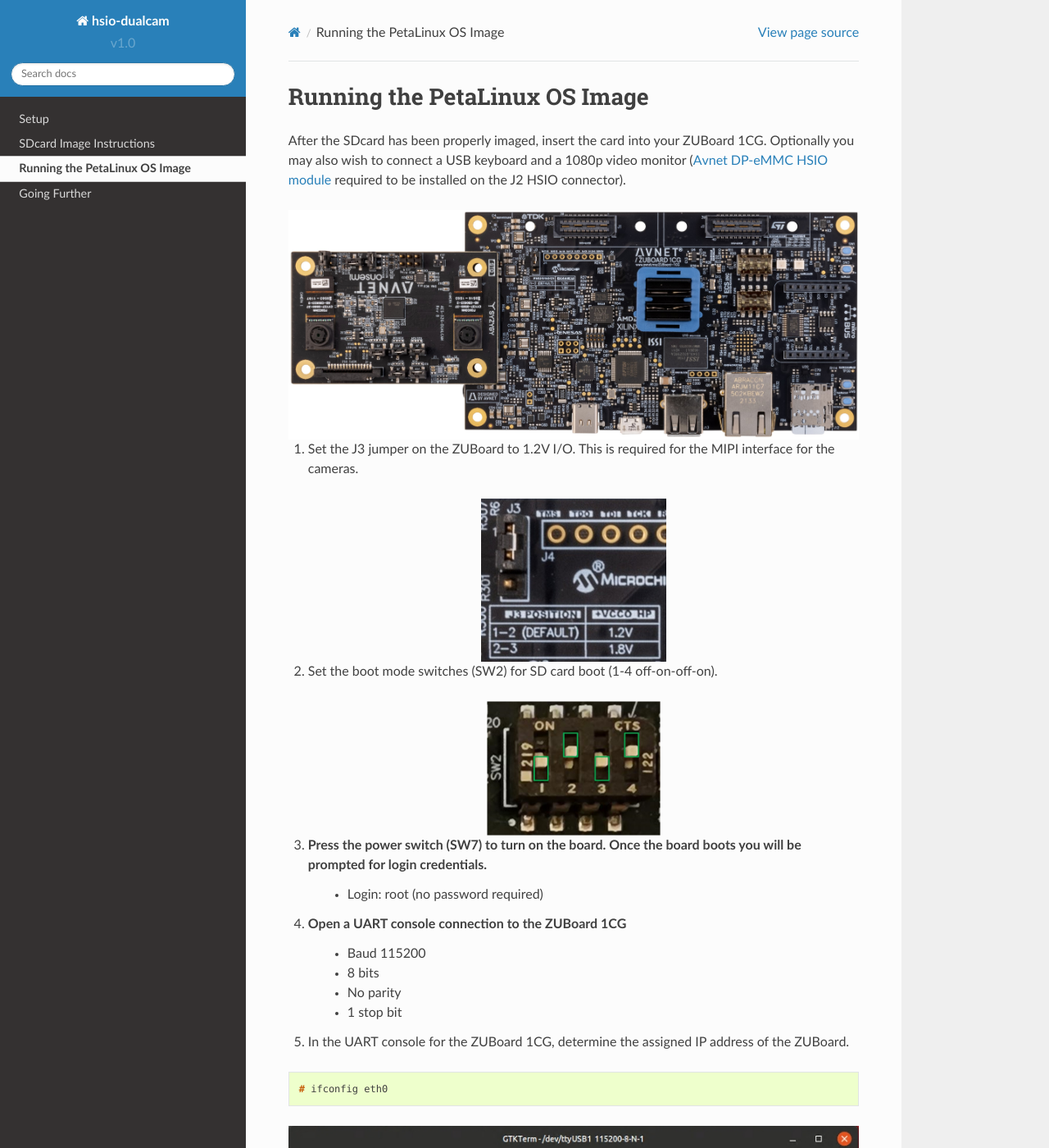
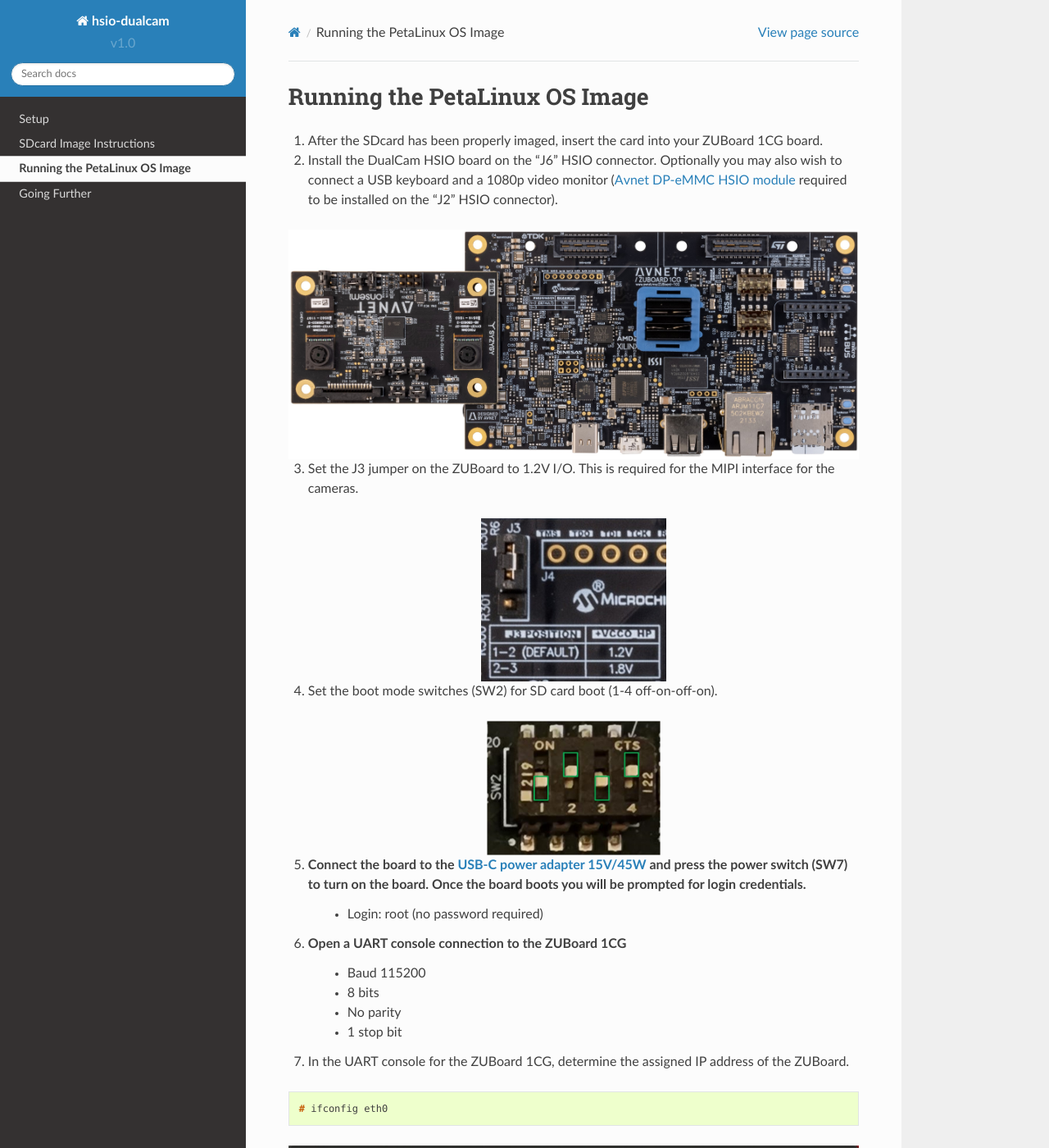
Before and after one commit to Avnet/hsio-dualcam-rtd, a Sphinx documentation site: the page built from docs/source/linux_demo.rst, in a window 1280 px wide and 1400 px high. Shown: the whole window at 82% size. Built offline with Sphinx 7.4.7 and the Read the Docs theme 2.0.0, drawn with Linux system fonts in a browser that asks for light colours.

Commit message:
cleanup edits

```diff
--- a/docs/source/linux_demo.rst
+++ b/docs/source/linux_demo.rst
@@ -1,32 +1,34 @@
 Running the PetaLinux OS Image
 ==============================
 
-After the SDcard has been properly imaged, insert the card into your ZUBoard 1CG. Optionally you may also wish to connect a USB keyboard and a 1080p video monitor (`Avnet DP-eMMC HSIO module <http://avnet.me/dpemmc>`_ required to be installed on the J2 HSIO connector).
+1. After the SDcard has been properly imaged, insert the card into your ZUBoard 1CG board.
+
+2. Install the DualCam HSIO board on the "J6" HSIO connector. Optionally you may also wish to connect a USB keyboard and a 1080p video monitor (`Avnet DP-eMMC HSIO module <http://avnet.me/dpemmc>`_ required to be installed on the "J2" HSIO connector).
 
 .. image:: images/DualCam_mounted_ZUBoard.jpg
     :align: center
 
-1. Set the J3 jumper on the ZUBoard to 1.2V I/O.  This is required for the MIPI interface for the cameras.
+3. Set the J3 jumper on the ZUBoard to 1.2V I/O.  This is required for the MIPI interface for the cameras.
 
 .. image:: images/zuboard_j3_jumper.jpg
     :align: center
 
-2. Set the boot mode switches (SW2) for SD card boot (1-4 off-on-off-on).
+4. Set the boot mode switches (SW2) for SD card boot (1-4 off-on-off-on).
 
 .. image:: images/zub1cg_sd_boot.jpg
     :align: center
     :scale: 40%
 
-3. Press the power switch (SW7) to turn on the board.  Once the board boots you will be prompted for login credentials.
+5. Connect the board to the `USB-C power adapter 15V/45W <http://avnet.me/zuboard-usb-supply/>`_ and press the power switch (SW7) to turn on the board.  Once the board boots you will be prompted for login credentials.
     * Login: root (no password required)
 
-4. Open a UART console connection to the ZUBoard 1CG
+6. Open a UART console connection to the ZUBoard 1CG
     * Baud 115200
     * 8 bits
     * No parity
     * 1 stop bit
 
-5. In the UART console for the ZUBoard 1CG, determine the assigned IP address of the ZUBoard.
+7. In the UART console for the ZUBoard 1CG, determine the assigned IP address of the ZUBoard.
 
 .. code-block:: console
 
```
Also changed, not shown: other parts of docs/source/linux_demo.rst (+4 -4 lines).
